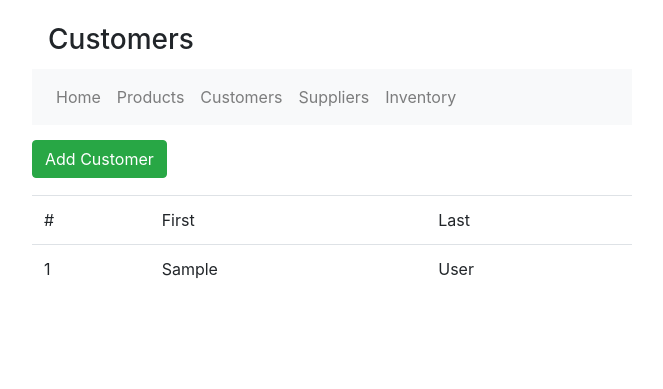
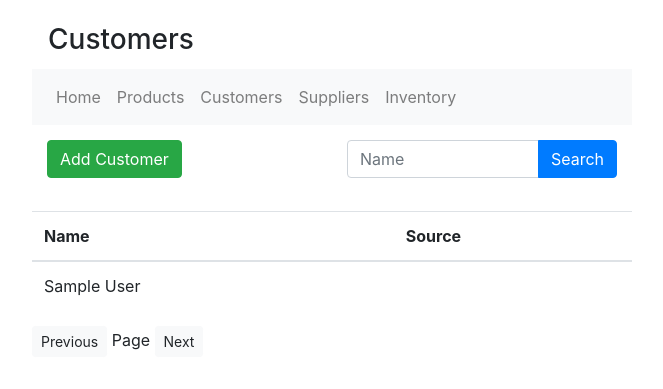
Before and after one commit to katmfoo/grad-db-final, a PHP site: page /customers in a window 1280 px wide. Shown: the top 389 px of the page, without its empty margins (308-971 px from the left). Run offline with PHP 8.4, Linux system fonts and the light colour scheme; tables that the repository leaves empty hold one stand-in row (values such as "Sample post"); a stand-in replaces the project's code that opens the database connection; some libraries are stand-ins or nearby versions.

Commit message:
Add search and pagination to customers

```diff
--- a/global.php
+++ b/global.php
@@ -3,6 +3,7 @@
 require_once 'vendor/autoload.php';
 
 $_ROOT = '/grad-db-final';
+$_ITEMS_PER_PAGE = 10;
 
 if (!session_id()) session_start();
 
--- a/templates/customers.html
+++ b/templates/customers.html
@@ -3,29 +3,68 @@
 {% block title %}Customers{% endblock %}
 
 {% block content %}
-  <a href="{{ root }}/customers/add/">
-    <button type="button" class="btn btn-success">Add Customer</button>
-  </a>
+
+  <div class="container">
+    <div class="row">
+      <div class="col">
+        <a href="{{ root }}/customers/add/">
+          <button type="button" class="btn btn-success mb-2">Add Customer</button>
+        </a>
+      </div>
+      <div class="col">
+        <form action="{{ root }}/customers/" method="get">
+          <div class="input-group mb-3">
+            <input type="text" name="search" class="form-control" placeholder="Name" {% if search %}value="{{ search }}"{% endif %}>
+            <div class="input-group-append">
+              <button class="btn btn-primary" type="submit">Search</button>
+            </div>
+          </div>
+        </form>
+      </div>
+    </div>
+  </div>
+
   {% if customers %}
     <table class="table table-hover button-above">
       <thead>
         <tr>
-          <td>#</td>
-          <td>First</td>
-          <td>Last</td>
+          <th>Name</th>
+          <th>Source</th>
         </tr>
       </thead>
       <tbody>
         {% for customer in customers %}
-          <tr class='clickable-row' data-href='{{ root }}/customer/?id={{ customer.customer_id }}'>
-            <td>{{ customer.customer_id }}</td>
-            <td>{{ customer.first_name }} </td>
-            <td>{{ customer.last_name }}</td>
+          <tr class='clickable-row' data-href='{{ root }}/customer/?id={{ customer.customer_id }}&source={{ customer.source }}'>
+            <td>{{ customer.first_name }} {{ customer.last_name }}</td>
+            <td>{{ customer.source }}</td>
           </tr>
         {% endfor %}
       </tbody>
     </table>
+    <div class="pagination-buttons">
+      <button type="button" id="previousButton" class="btn btn-light btn-sm" {% if page == 1 %}disabled{% endif %}>Previous</button>
+      <span>Page {{ page }}</span>
+      <button type="button" id="nextButton" class="btn btn-light btn-sm">Next</button>
+    </div>
   {% else %}
     <p class="margin-top">No customers found</p>
   {% endif %}
+
+  <script type="text/javascript">
+    document.getElementById("previousButton").onclick = function () {
+      if ('{{ search }}' != '') {
+        location.href = "{{ root }}/customers/?search={{ search }}&page={{ page - 1}}";
+      } else {
+        location.href = "{{ root }}/customers/?page={{ page - 1}}";
+      }
+    };
+    document.getElementById("nextButton").onclick = function () {
+      if ('{{ search }}' != '') {
+        location.href = "{{ root }}/customers/?search={{ search }}&page={{ page + 1}}";
+      } else {
+        location.href = "{{ root }}/customers/?page={{ page + 1}}";
+      }
+    };
+  </script>
+
 {% endblock %}
```
